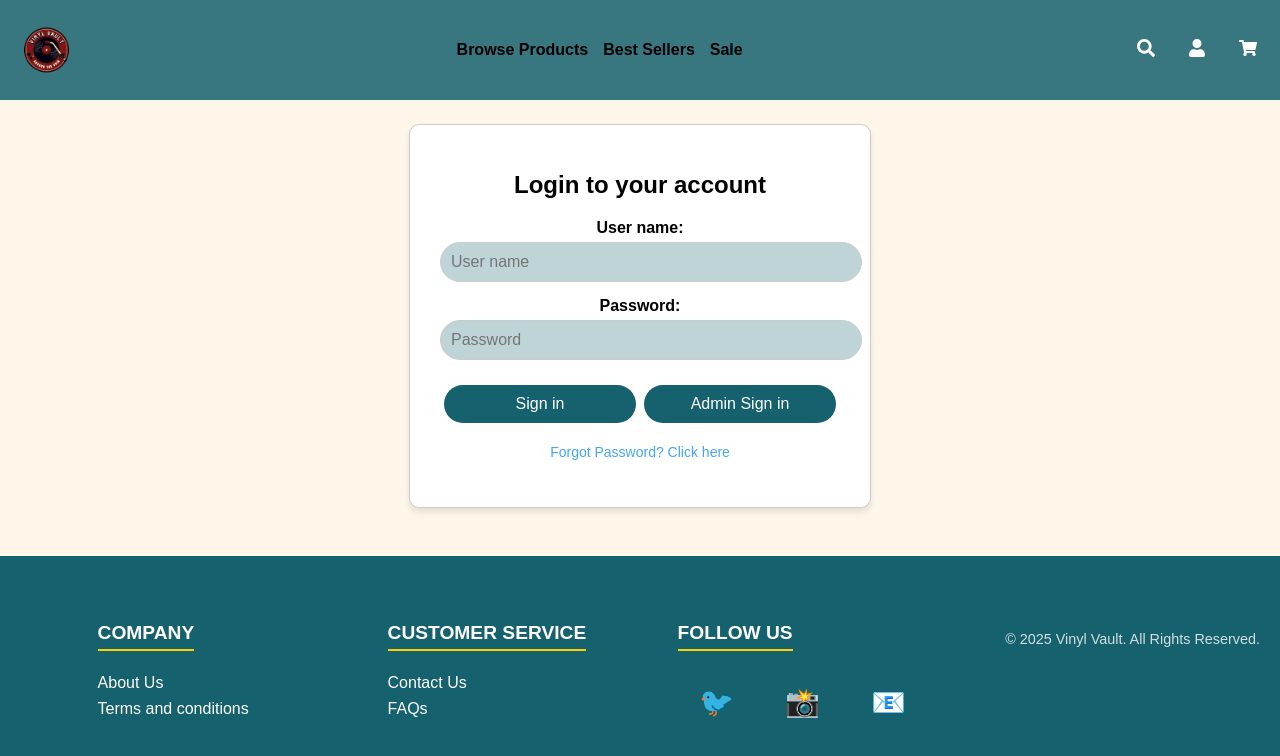
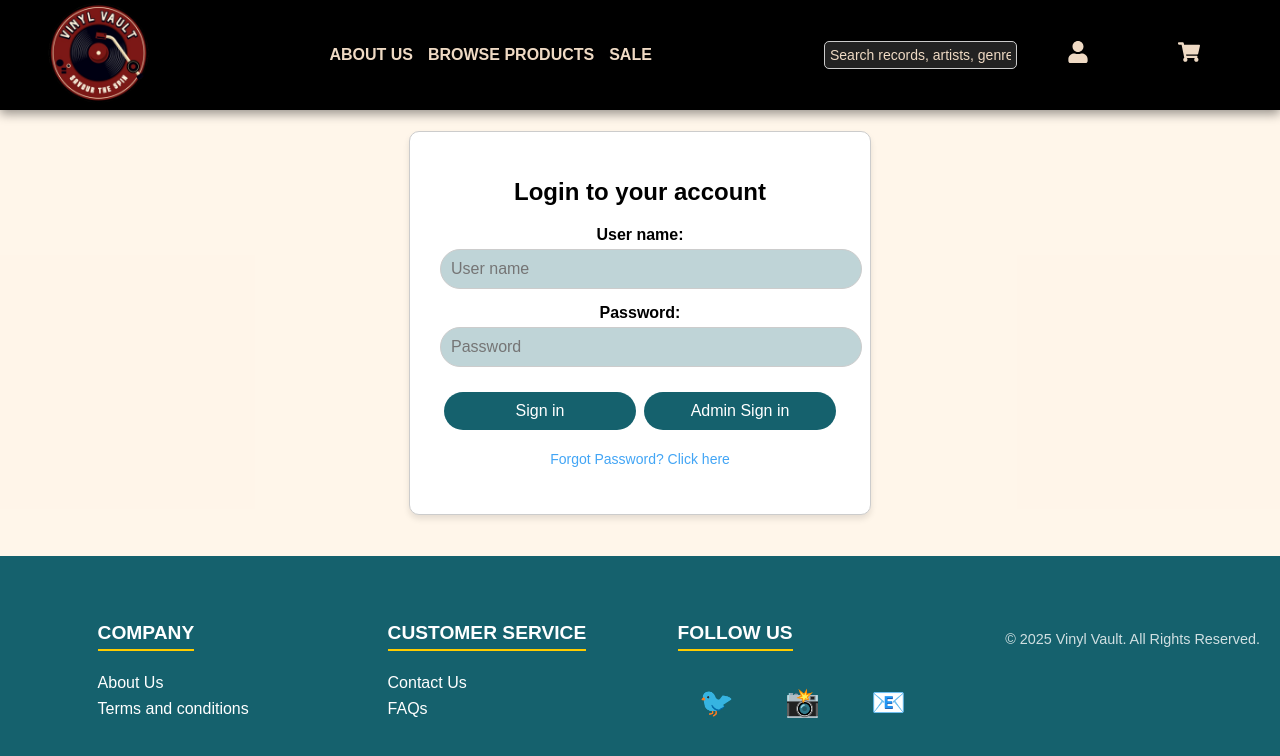
Before and after one commit to minankk/TEAMPROJECT_TEAM2, a React (Create React App) app: page /login in a window 1280 px wide. Shown: the top 756 px of the page. Built offline with nearby package versions, Linux system fonts and the light colour scheme.

Commit message:
some changes to FE navbar etc

```diff
--- a/package.json
+++ b/package.json
@@ -12,7 +12,6 @@
     "react-dom": "^19.0.0",
     "react-icons": "^5.4.0",
     "react-router-dom": "^7.1.4",
-    "react-scripts": "^5.0.1",
     "resolve-url-loader": "^5.0.0",
     "svgo": "^3.3.2",
     "uuid": "^11.0.5",
@@ -43,6 +42,7 @@
     ]
   },
   "devDependencies": {
-    "@babel/plugin-proposal-private-property-in-object": "^7.21.11"
+    "@babel/plugin-proposal-private-property-in-object": "^7.21.11",
+    "react-scripts": "^5.0.1"
   }
 }
--- a/src/components/Navbar.css
+++ b/src/components/Navbar.css
@@ -1,85 +1,88 @@
 /* Navbar Container */
 .navbar-container {
   display: flex;
+  align-items: center;
+  background: black;
+  box-shadow: 0 4px 10px rgba(0, 0, 0, 0.4);
+  padding: 15px 40px;
+  color: white;
+  position: sticky;
+  top: 0;
+  z-index: 1000;
   justify-content: space-between;
-  align-items: center;
-  background: rgba(21, 97, 109, 0.844);
-  padding: 10px 20px;
-  color: white;
 }
 
-/* Logo Container */
-.logo-container {
-  display: flex;
-  align-items: center;
+/* Logo - Positioned on the Left */
+.navbar-logo img {
+  height: 110px; /* Bigger size */
 }
 
-.navbar-logo {
-  height: 50px; /* Adjust size */
-  width: auto;
-  cursor: pointer;
+/* Navigation Menu - Centered */
+.navbar {
+  flex: 1;
+  display: flex;
+  justify-content: center;
 }
 
-/* Navigation Links */
 .navbar ul {
   list-style: none;
   display: flex;
-  gap: 20px;
+  gap: 25px;
   margin: 0;
   padding: 0;
 }
 
 .navbar ul li a {
   text-decoration: none;
+  color: #efdac4 !important;
+  font-size: 1rem;
+  font-weight: bold;
+  transition: color 0.3s ease;
+}
+
+.navbar ul li a:hover {
+  color: #d72638 !important; /* Matching red color */
+}
+
+/* Search & Icons - Right Side */
+.search-cart {
+  display: flex;
+  align-items: center;
+  gap: 15px;
+}
+
+/* Larger, More Rounded Search Bar */
+.search-input {
+  width: 350px; /* Wider */
+  padding: 10px 15px;
+  border-radius: 25px; /* More rounded */
+  border: 1px solid #444;
+  background: #222;
   color: white;
-  font-weight: bold;
+  font-size: 14px;
   transition: 0.3s;
 }
 
-.navbar ul li a:hover {
-  color: #ffcc00;
+.search-input::placeholder {
+  color: #efdac4;
 }
 
-/* Search & Icons */
-.search-cart {
-  display: flex;
-  align-items: center;
-  gap: 10px;
-  position: relative;
+.search-input:focus {
+  outline: none;
+  border-color: #d72638;
 }
 
-.search-btn, .cart-btn, .user-btn {
+/* Icons Styling */
+.user-btn, .cart-btn {
   background: transparent;
   border: none;
-  color: white;
-  font-size: 18px;
+  color: #efdac4;
+  font-size: 22px;
   cursor: pointer;
-  transition: 0.3s;
+  transition: color 0.3s;
 }
 
-.search-btn:hover, .cart-btn:hover, .user-btn:hover {
-  color: #ffcc00;
+.user-btn:hover,
+.cart-btn:hover {
+  color: #d72638;
 }
-
-/* Search Input */
-.search-input {
-  width: 200px;
-  padding: 8px;
-  border: 1px solid #ddd;
-  font-size: 14px;
-  border-radius: 5px;
-  background: white;
-  opacity: 1;
-  visibility: visible;
-  transition: width 0.3s ease-in-out;
-}
-
-/* Hide input by default */
-.search-cart .search-input {
-  display: none;
-}
-
-/* Show when search is active */
-.search-cart .search-input:focus {
-  display: block;
-}
--- a/src/components/Navbar.js
+++ b/src/components/Navbar.js
@@ -1,76 +1,55 @@
-import React, { useState, useRef, useEffect } from "react";
+import React, { useState, useEffect } from "react";
 import { Link, useNavigate } from "react-router-dom";
 import "./Navbar.css";
-import { FaSearch, FaShoppingCart, FaUser } from "react-icons/fa";
-import logo from "../assets/logo-red2.png";
+import { FaShoppingCart, FaUser } from "react-icons/fa";
+import logo from "../assets/logo-red2.png"; // Ensure the path is correct
 
 const Navbar = () => {
-  const [showSearch, setShowSearch] = useState(false);
   const [isLoggedIn, setIsLoggedIn] = useState(false);
-  const searchRef = useRef(null);
   const navigate = useNavigate();
 
   useEffect(() => {
     // Fetch login status from the backend
-    fetch('/')
+    fetch("/")
       .then((response) => response.json())
       .then((data) => {
-        setIsLoggedIn(data.loggedIn); // Set login status based on response
+        setIsLoggedIn(data.loggedIn);
       })
-      .catch((error) => console.error('Error fetching login status:', error));
+      .catch((error) => console.error("Error fetching login status:", error));
   }, []);
 
-  const toggleSearch = () => {
-    setShowSearch((prev) => !prev);
-  };
-
-  useEffect(() => {
-    const handleClickOutside = (event) => {
-      if (searchRef.current && !searchRef.current.contains(event.target)) {
-        setShowSearch(false);
-      }
-    };
-
-    document.addEventListener("mousedown", handleClickOutside);
-    return () => document.removeEventListener("mousedown", handleClickOutside);
-  }, []);
-
+  // Handle user icon click
   const handleUserClick = () => {
     navigate(isLoggedIn ? "/dashboard" : "/login");
   };
 
   return (
     <header className="navbar-container">
-      <Link to="/" className="logo-container">
-        <img src={logo} alt="Vinyl Vault Logo" className="navbar-logo" />
+      {/* Left: Logo */}
+      <Link to="/" className="navbar-logo">
+        <img src={logo} alt="Vinyl Vault Logo" />
       </Link>
 
+      {/* Center: Navigation Links */}
       <nav className="navbar">
         <ul>
-          <li><Link to="/products">Browse Products</Link></li>
-          <li><Link to="/best-sellers">Best Sellers</Link></li>
-          <li><Link to="/sale">Sale</Link></li>
+          <li><Link to="/about-us">ABOUT US</Link></li>
+          <li><Link to="/products">BROWSE PRODUCTS</Link></li>
+          <li><Link to="/sale">SALE</Link></li>
         </ul>
       </nav>
 
-      <div className="search-cart" ref={searchRef}>
-        <button className="search-btn" onClick={toggleSearch} aria-label="Search">
-          <FaSearch />
-        </button>
-
-        {showSearch && (
-          <input
-            type="text"
-            placeholder="Search records, artists, genres..."
-            className="search-input"
-            autoFocus
-          />
-        )}
-
-        <button className="user-btn" onClick={handleUserClick} aria-label="User Account">
+      {/* Right: Search & Icons */}
+      <div className="search-cart">
+        <input
+          type="text"
+          placeholder="Search records, artists, genres..."
+          className="search-input"
+        />
+        <button className="user-btn" onClick={handleUserClick}>
           <FaUser />
         </button>
-        <button className="cart-btn" aria-label="Shopping Cart">
+        <button className="cart-btn">
           <FaShoppingCart />
         </button>
       </div>
```
Also changed, not shown: 1 other file (tests, documents, lock files or other folders).
